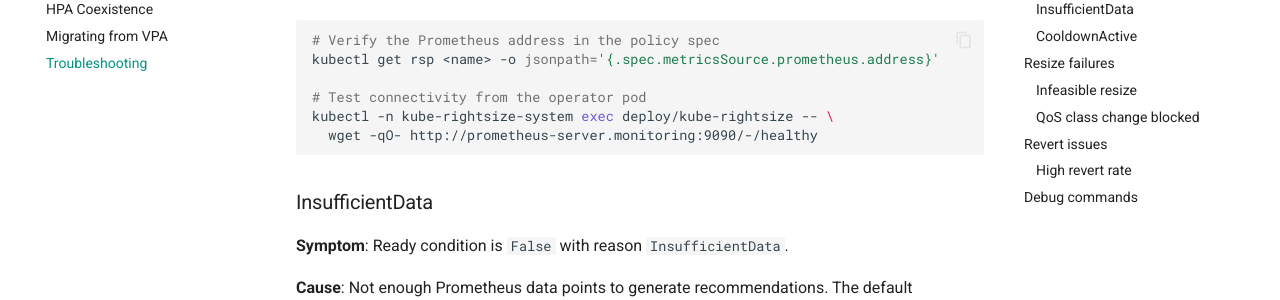
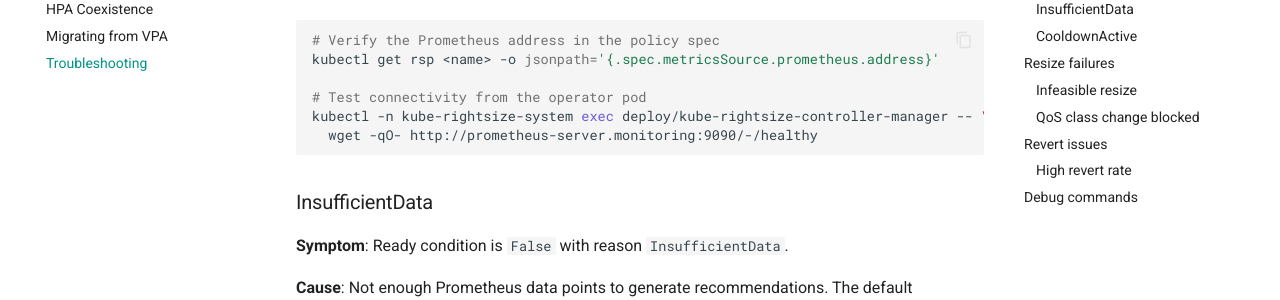
Before and after one commit to attune-io/attune, an MkDocs documentation site: the page built from docs/guides/troubleshooting.md, in a window 1280 px wide and 900 px high, scrolled down 390 px. Shown: the part 153-453 px from the top of the window. Built offline with MkDocs 1.6.1 and Material for MkDocs 9.7.7, drawn with Linux system fonts in a browser that asks for light colours; comment, search, counter and statistics services are not loaded; some of the changed text lies outside the part shown.

Commit message:
fix: CI lint action, release workflow, kustomize config, docs
- Upgrade golangci-lint-action@v6 to @v7 (v6 does not support golangci-lint v2)
- Add GoReleaser step to release workflow (produces standalone Go binaries)
- Add images transformer to config/manager/kustomization.yaml
- Fix troubleshooting docs deployment name to match kustomize output
- Add estimatedMonthlySavings field to API reference docs

````diff
--- a/docs/guides/troubleshooting.md
+++ b/docs/guides/troubleshooting.md
@@ -19,7 +19,7 @@
 kubectl get rsp <name> -o jsonpath='{.spec.metricsSource.prometheus.address}'
 
 # Test connectivity from the operator pod
-kubectl -n kube-rightsize-system exec deploy/kube-rightsize -- \
+kubectl -n kube-rightsize-system exec deploy/kube-rightsize-controller-manager -- \
   wget -qO- http://prometheus-server.monitoring:9090/-/healthy
 ```
 
@@ -112,7 +112,7 @@
 Operator logs:
 
 ```bash
-kubectl -n kube-rightsize-system logs deploy/kube-rightsize --tail=100
+kubectl -n kube-rightsize-system logs deploy/kube-rightsize-controller-manager --tail=100
 ```
 
 List all policies with status:
````
Also changed, not shown: docs/reference/api.md (+1 -0 lines), 3 other files.
